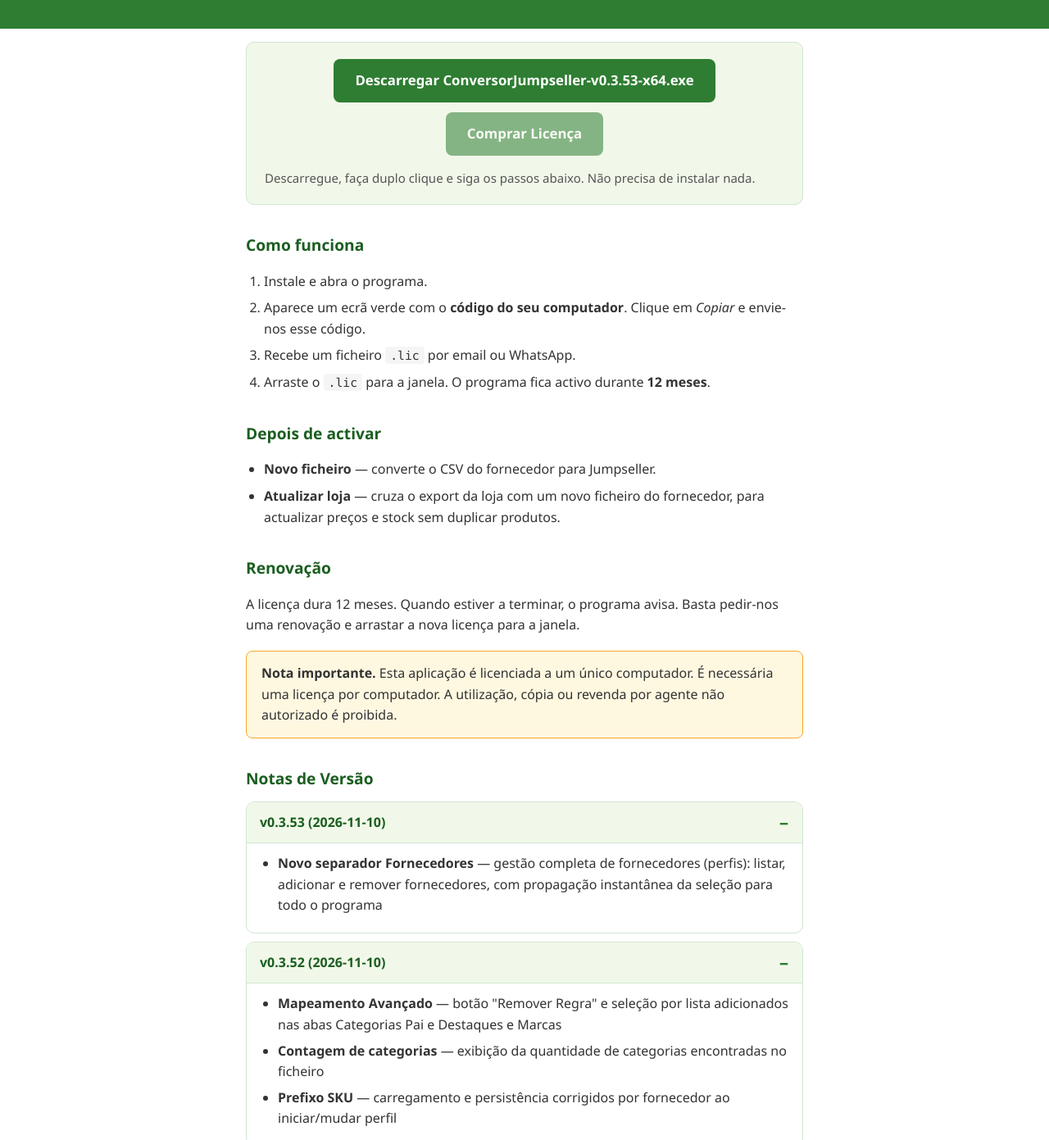
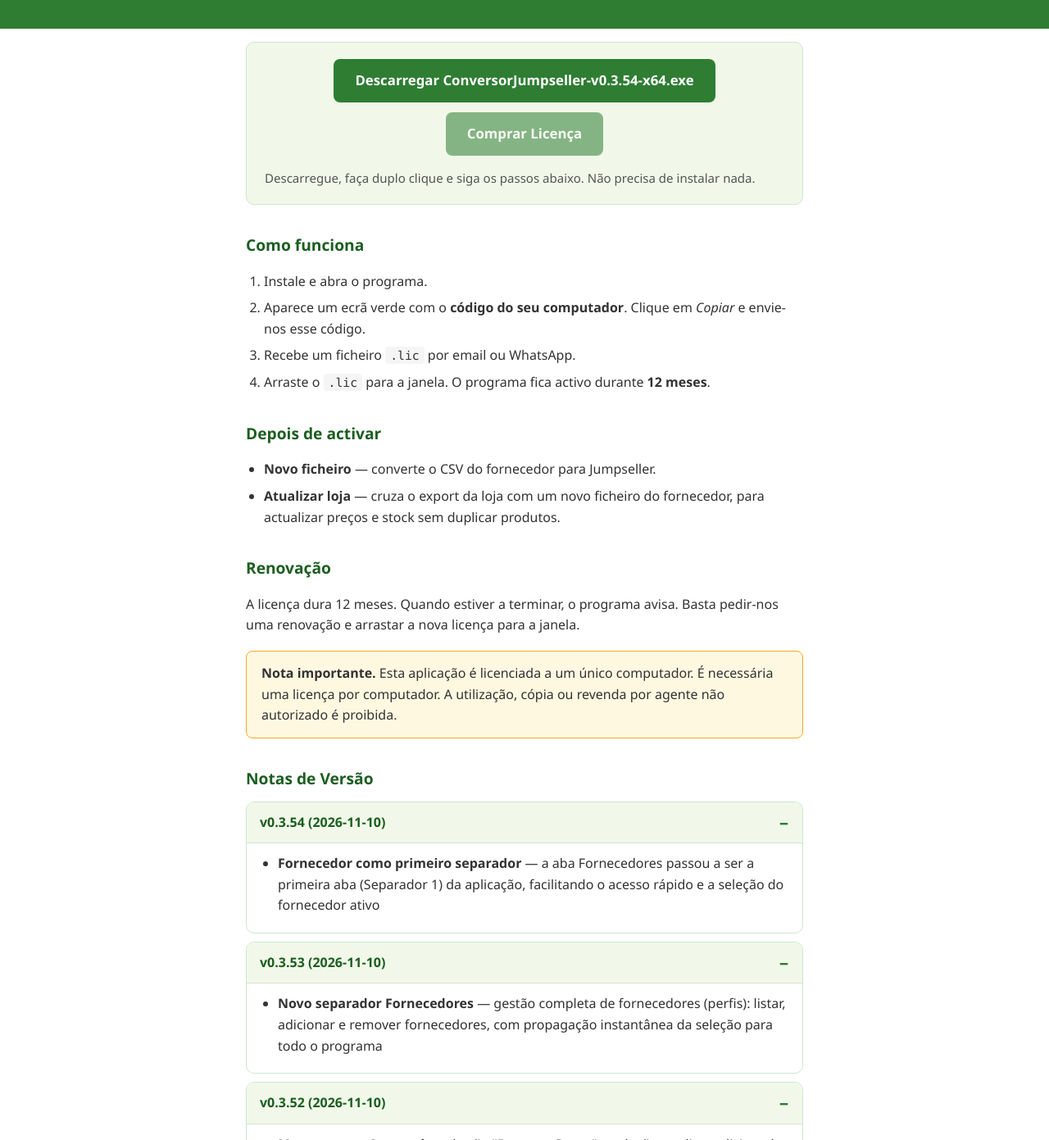
Before and after one commit to alexsanderfer/conversor, a plain HTML site: page docs/index.html in a window 1280 px wide. Shown: the part 176-1567 px from the top of the page at 82% size. Drawn offline with Linux system fonts and the light colour scheme.

Commit message:
feat: release v0.3.54 — separador Fornecedores como primeiro separador
- A aba **Fornecedores** foi posicionada como a primeira aba (Separador 1) da interface em `ttk.Notebook`, atendendo ao pedido do cliente para acesso prioritário.
- Version bump para v0.3.54 (VERSION.txt, docs/version.txt, version_info.txt, docs/index.html e aba Sobre).
- Build: PyInstaller gerou ConversorJumpseller-v0.3.54-x64.exe.

Co-Authored-By: Claude Code <noreply@anthropic.com>

```diff
--- a/docs/index.html
+++ b/docs/index.html
@@ -224,8 +224,8 @@
     <div class="card">
         <div class="actions">
             <a class="btn"
-               href="https://github.com/alexsanderfer/conversor/releases/latest/download/ConversorJumpseller-v0.3.53-x64.exe"
-               download>Descarregar ConversorJumpseller-v0.3.53-x64.exe</a>
+               href="https://github.com/alexsanderfer/conversor/releases/latest/download/ConversorJumpseller-v0.3.54-x64.exe"
+               download>Descarregar ConversorJumpseller-v0.3.54-x64.exe</a>
             <a class="btn"
                href="https://buy.stripe.com/test_your-checkout-link-here"
                target="_blank" rel="noopener"
@@ -267,6 +267,15 @@
     </div>
 
         <h2>Notas de Versão</h2>
+    <details class="accordion" open>
+        <summary>v0.3.54 (2026-11-10)</summary>
+        <div class="acc-body">
+            <ul>
+                <li><strong>Fornecedor como primeiro separador</strong> — a aba Fornecedores passou a ser a primeira aba (Separador 1) da aplicação, facilitando o acesso rápido e a seleção do fornecedor ativo</li>
+            </ul>
+        </div>
+    </details>
+
     <details class="accordion" open>
         <summary>v0.3.53 (2026-11-10)</summary>
         <div class="acc-body">
```
Also changed, not shown: VERSION.txt, assets/icon.ico (added), docs/version.txt, version_info.txt, 1 other file.
